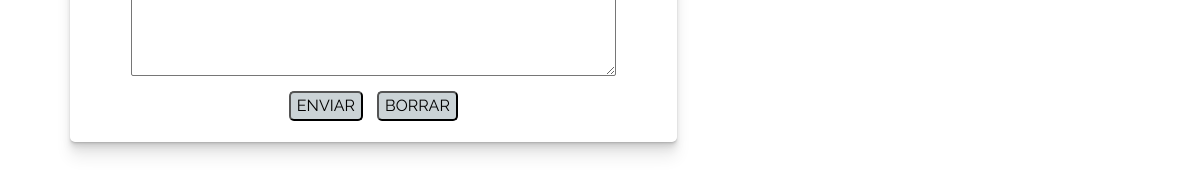
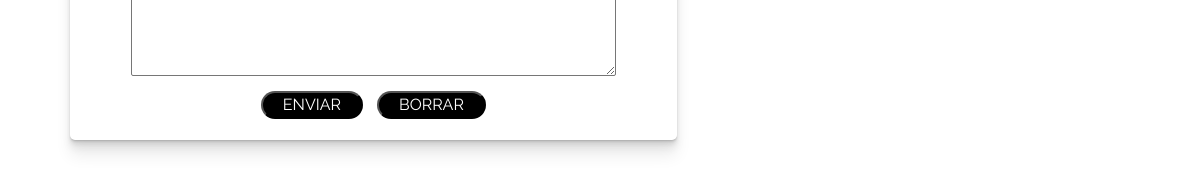
Before and after one commit to rmtorino/proyecto_perfumeria, a plain HTML site: page html/contacto.html in a window 1280 px wide. Shown: the part 613-800 px from the top of the page, 0-1195 px from the left. Drawn offline with nearby package versions, Linux system fonts and the light colour scheme; a web font is replaced by a local one.

Commit message:
Modificaciones V3

```diff
--- a/css/style.css
+++ b/css/style.css
@@ -838,9 +838,11 @@ ol{
     list-style-type: none;
 }
 .enviar_formulario{
-    background-color: #cbd3d6;
+    background-color: black;
     margin: 5px;
-    border-radius: 5px;
+    border-radius: 15px;
+    color: white;
+    padding: 0 20px;
 }
 .aside_contacto{
     display: flex;
```
